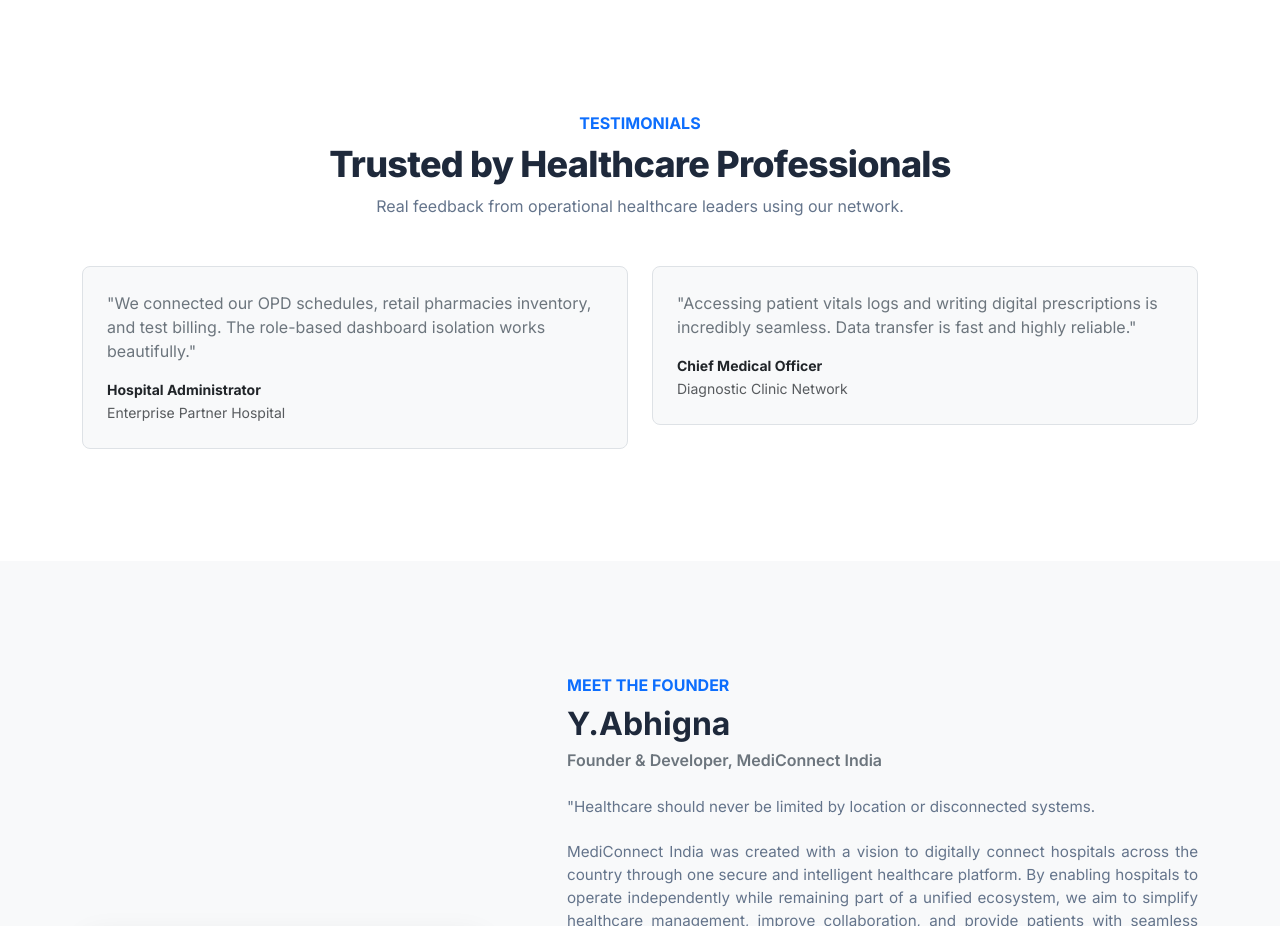
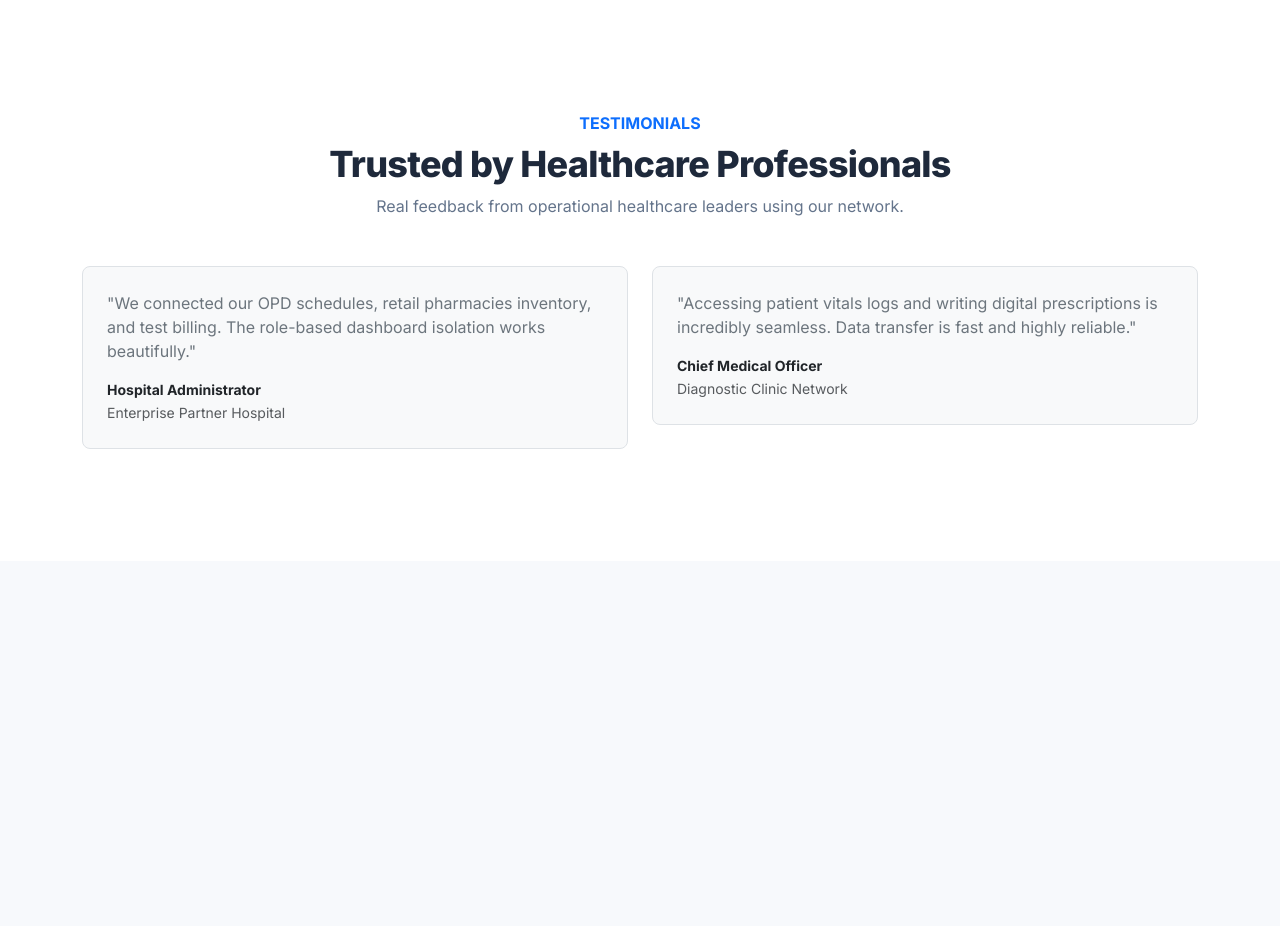
Before and after one commit to abhignareddy888-prog/Hospital-Management-System, a Flask app: page / in a window 1280 px wide. Shown: the part 1776-2702 px from the top of the page. Run offline with Flask 3, Linux system fonts and the light colour scheme; some libraries are stand-ins or nearby versions.

Commit message:
Update index.html

```diff
--- a/app/templates/index.html
+++ b/app/templates/index.html
@@ -1121,17 +1121,7 @@
         </div>
     </section>
 
-    <!-- Founder's Vision Section -->
-    <section class="section-padding bg-light scroll-trigger" id="founder-vision">
-        <div class="container">
-            <div class="row align-items-center g-5 stagger-container">
-                <!-- Left: Founder Image -->
-                <div class="col-lg-5 text-center text-lg-start stagger-item">
-                    <div class="founder-image-wrapper">
-                        <img src="{{ url_for('static', filename='images/founder.jpg') }}" alt="Y.Abhigna" class="founder-image">
-                        <div class="founder-glow-overlay"></div>
-                    </div>
-                </div>
+
 
                 <!-- Right: Content -->
                 <div class="col-lg-7 stagger-item">
```
